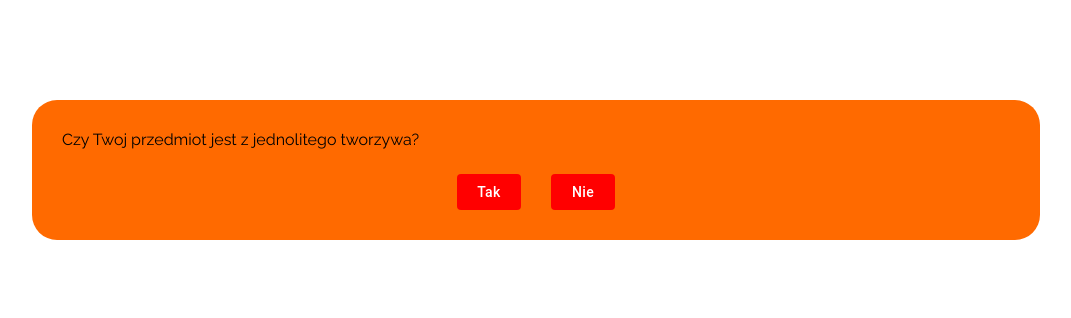
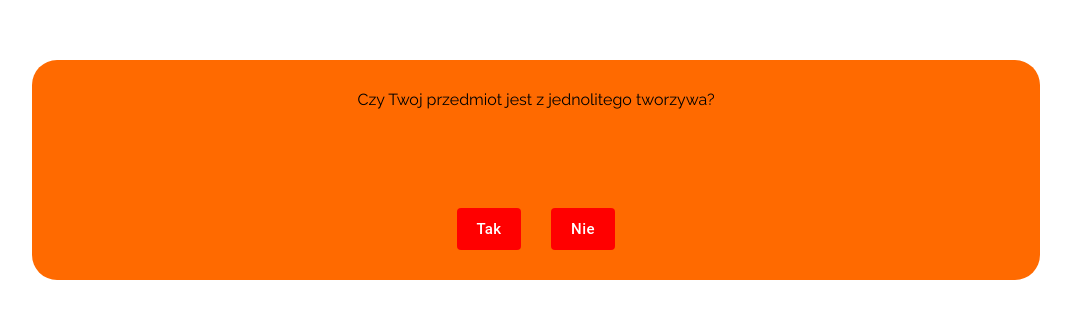
Before and after one commit to HackYeah-FTMS/hackyeah-frontend, a React (Create React App) app: page /questions in a window 1280 px wide. Shown: the part 238-556 px from the top of the page, without its empty margins (104-1175 px from the left). Built offline with nearby package versions, Linux system fonts and the light colour scheme.

Commit message:
Fix size of questions box

```diff
--- a/src/pages/QuestionsPage.tsx
+++ b/src/pages/QuestionsPage.tsx
@@ -24,24 +24,36 @@ const QuestionsPage = () => {
 
   return (
     <BaseContainer>
-      <BorderBox>
-        <div>{questions[questionNumber]}</div>
+      <DefinedHeightBorderBox>
+        <Question>{questions[questionNumber]}</Question>
         <ButtonBox>
-          <StyledButton onClick={nextQuestion}>Tak</StyledButton>
+          <StyledButton size="large" onClick={nextQuestion}>Tak</StyledButton>
           <PaddingDiv />
-          <StyledButton onClick={nextQuestion}>Nie</StyledButton>
+          <StyledButton size="large" onClick={nextQuestion}>Nie</StyledButton>
         </ButtonBox>
-      </BorderBox>
+      </DefinedHeightBorderBox>
     </BaseContainer>
   );
 };
+
+const DefinedHeightBorderBox = styled(BorderBox)`
+  height: 20vh;
+  display: flex;
+  align-items: center;
+  justify-content: space-between;
+`;
+
 const PaddingDiv = styled.div.attrs(() => ({}))`
   padding-right: 30px;
 `;
+
 const ButtonBox = styled.div.attrs(() => ({}))`
   display: flex;
-  padding-top: 25px;
   justify-content: center;
+`;
+
+const Question = styled.div.attrs(() => ({}))`
+  text-align: center;
 `;
 
 const StyledButton = withStyles({
```
